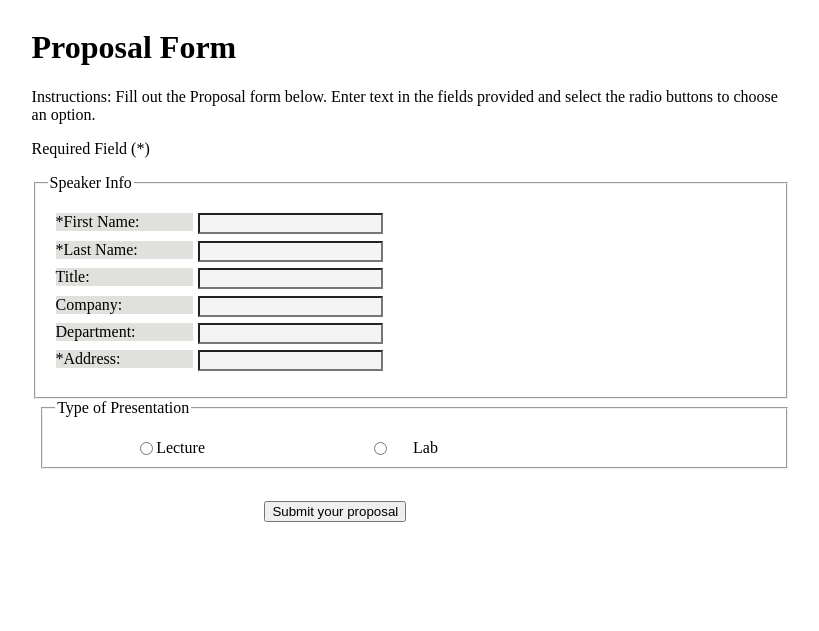
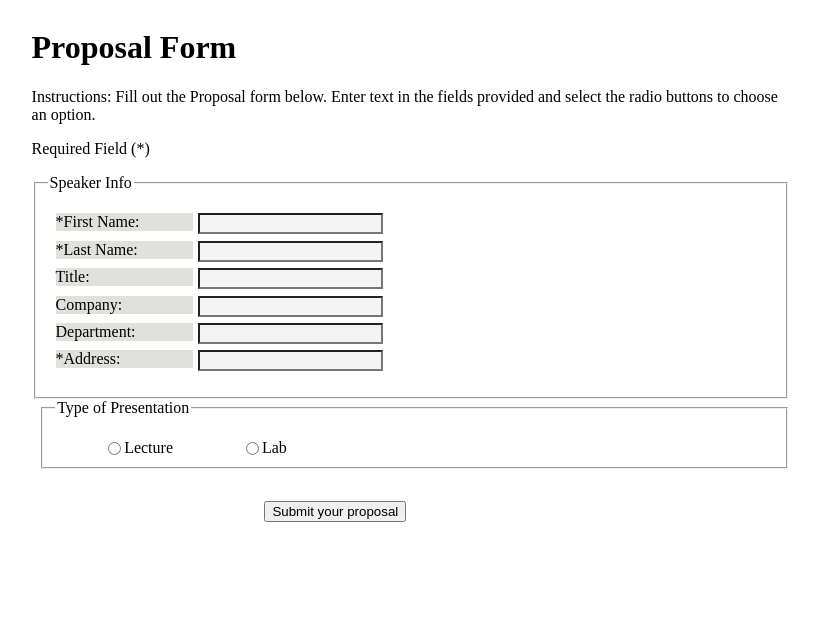
Before and after one commit to rgeorgen10/rgeorgen10.github.io, a PHP site: page /form-exercise.html in a window 1280 px wide. Shown: the top 631 px of the page, without its empty margins (27-846 px from the left). Run offline with PHP 8.4, Linux system fonts and the light colour scheme.

Commit message:
change label and span widths

```diff
--- a/css/form.css
+++ b/css/form.css
@@ -9,7 +9,7 @@ label {
 
 margin-right: .3em;
 
-width: 3em;  /* I made this deliberately wide – come up with your own optimal width */
+width: 1em;  /* I made this deliberately wide – come up with your own optimal width */
 
 display: inline-block; /* width will not work for “inline” elements such as “label”. Therefore we need to set it to “inline-block” */
 
@@ -67,7 +67,7 @@ div#formcol1 input {
 }
 
 #multchoice span {
-	margin: 0 5em;
+	margin: 0 3em;
 }
 
 .submit-button {
```
